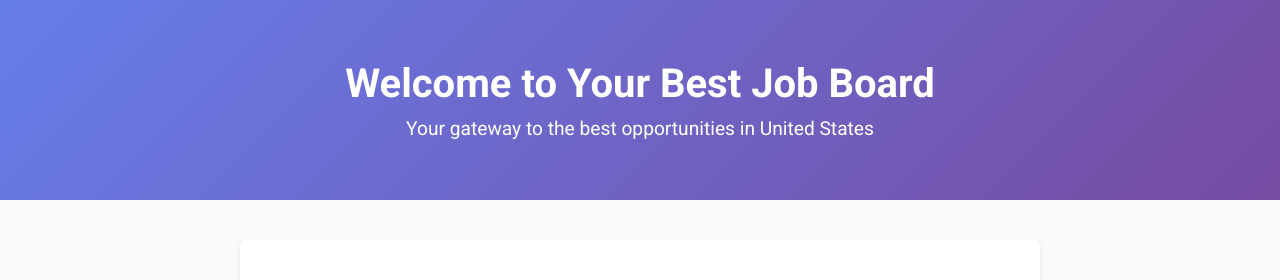
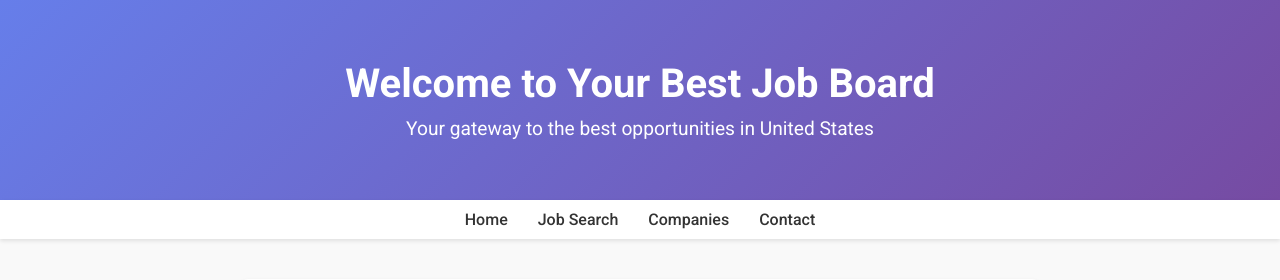
Before and after one commit to ddanielhasan/ddanielhasan.github.io, a Flask app: template templates/job_details.html in a window 1280 px wide. Shown: the top 280 px of the page. Run offline with Flask 3, Linux system fonts and the light colour scheme; the template is opened without the code that fills it, so the values that code supplies are empty.

Commit message:
add nav bar to job page

```diff
--- a/templates/job_details.html
+++ b/templates/job_details.html
@@ -3,6 +3,16 @@
 {% block title %}{{ job.title }} Details{% endblock %}
 
 {% block content %}
+
+<nav>
+    <ul>
+        <li><a href="/">Home</a></li>
+        <li><a href="/jobsearch">Job Search</a></li>
+        <li><a href="/companies">Companies</a></li>
+        <li><a href="#contact">Contact</a></li>
+    </ul>
+</nav>
+
 <div class="job-details-container">
     <div class="job-header">
         <img src="{{ job.company_logo }}" alt="{{ job.company_name }}" class="company-logo-large" />
```
